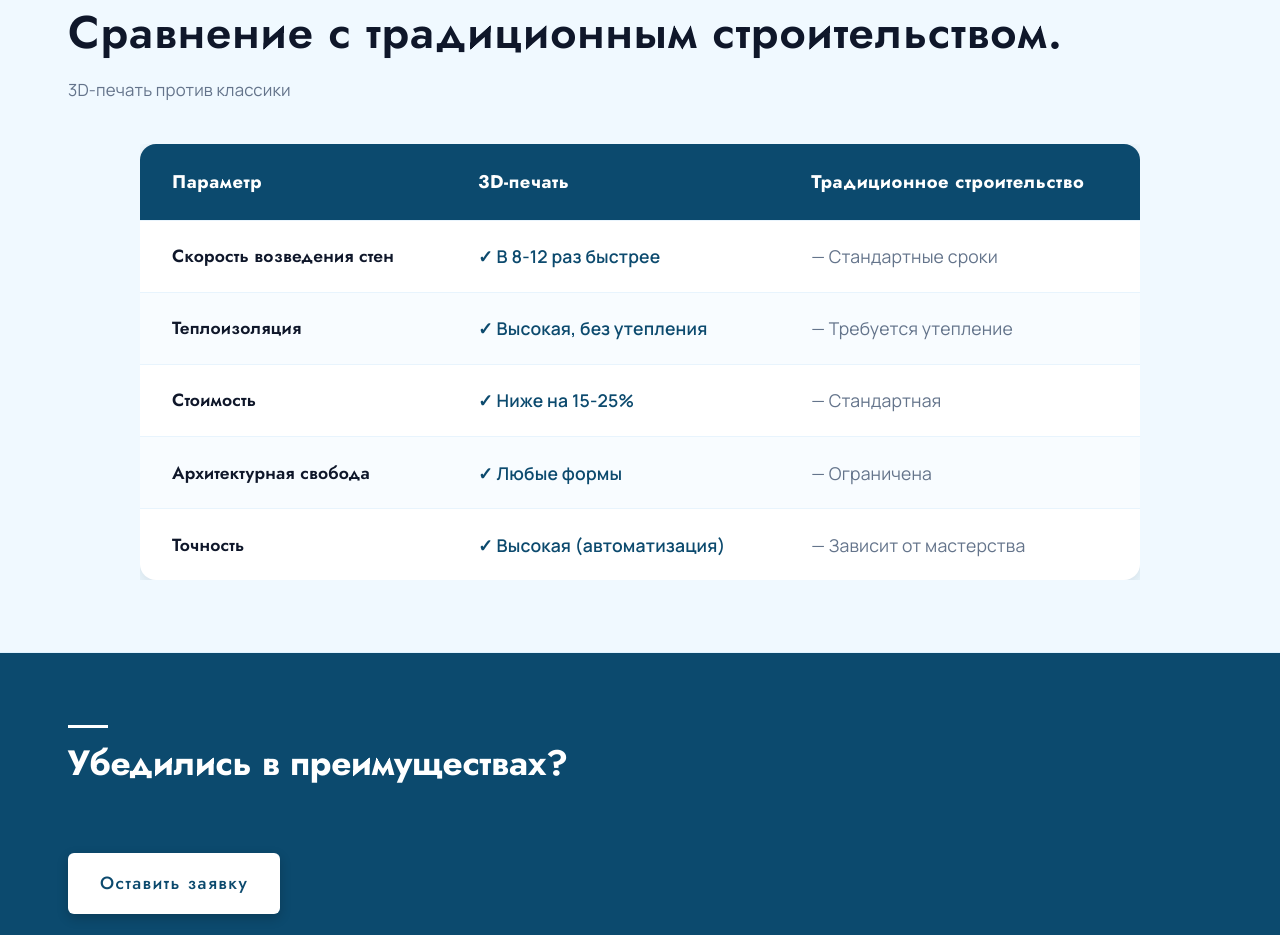
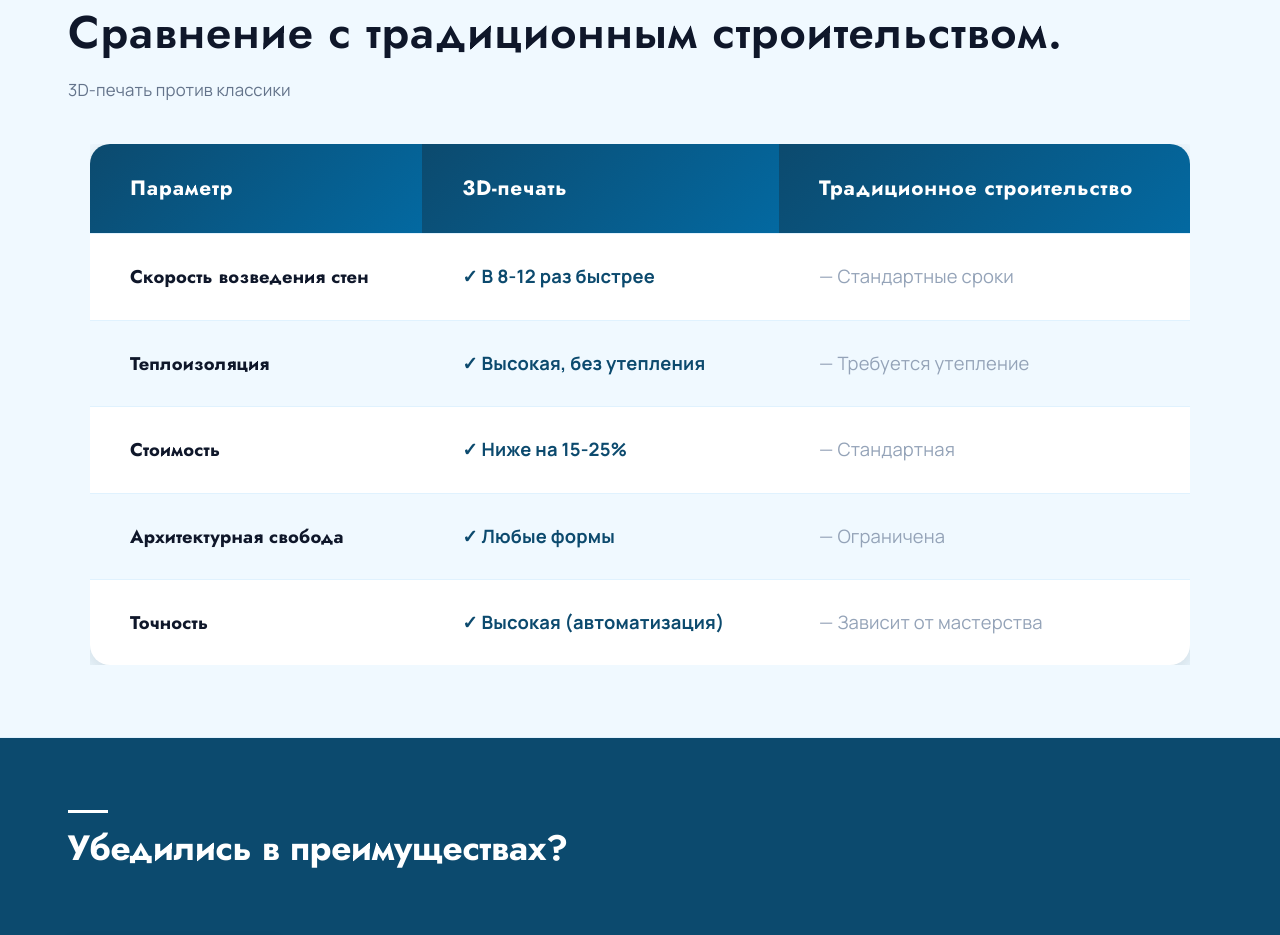
Before and after one commit to larion4ik123-ux/3dDom, a plain HTML site: page advantages.html in a window 1280 px wide. Shown: the part 4237-5172 px from the top of the page. Drawn offline with Linux system fonts and the light colour scheme.

Commit message:
Table: bigger padding, gradient header, bolder fonts, wider
Co-authored-by: Cursor <cursoragent@cursor.com>

```diff
--- a/css/style.css
+++ b/css/style.css
@@ -1398,42 +1398,42 @@ table {
     border-collapse: separate;
     border-spacing: 0;
     background-color: var(--bg-white);
-    box-shadow: var(--shadow-lg);
-    border-radius: 16px;
+    box-shadow: 0 12px 48px rgba(12, 74, 110, 0.13), 0 4px 14px rgba(0,0,0,0.06);
+    border-radius: 20px;
     overflow: hidden;
     border: none;
 }
 
 table th,
 table td {
-    padding: 1.4rem 2rem;
+    padding: 1.75rem 2.5rem;
     text-align: left;
-    border-bottom: 1px solid #e8f4fd;
-    font-size: 1.1rem;
-    line-height: 1.5;
+    border-bottom: 1px solid #e0f2fe;
+    font-size: 1.15rem;
+    line-height: 1.6;
 }
 
 table th {
-    background-color: var(--primary-color);
+    background: linear-gradient(135deg, #0c4a6e 0%, #0369a1 100%);
     color: white;
     font-family: var(--font-heading);
     font-weight: 700;
-    font-size: 1.15rem;
-    padding: 1.5rem 2rem;
+    font-size: 1.3rem;
+    padding: 1.75rem 2.5rem;
     text-align: left;
-    letter-spacing: 0.03em;
+    letter-spacing: 0.04em;
 }
 
 table tbody tr:nth-child(even) {
-    background-color: #f8fcff;
+    background-color: #f0f9ff;
 }
 
 table tbody tr {
-    transition: background-color 0.2s ease;
+    transition: background-color 0.25s ease;
 }
 
 table tr:hover {
-    background-color: #e0f2fe;
+    background-color: #dbeafe;
 }
 
 table tbody tr:last-child td {
@@ -1442,26 +1442,28 @@ table tbody tr:last-child td {
 
 /* Широкая таблица */
 .table-wide {
-    max-width: 1000px;
+    max-width: 1100px;
     margin: 0 auto;
 }
 
 /* Акцентный столбец 3D-печати */
 .td-highlight {
     color: var(--primary-color);
-    font-weight: 600;
+    font-weight: 700;
+    font-size: 1.15rem;
 }
 
 /* Серый столбец традиционного */
 .td-dim {
-    color: var(--text-light);
+    color: #94a3b8;
 }
 
 /* Первый столбец — жирный */
 table tbody td:first-child {
-    font-weight: 600;
+    font-weight: 700;
     font-family: var(--font-heading);
     color: var(--text-dark);
+    font-size: 1.15rem;
 }
 
 
```
